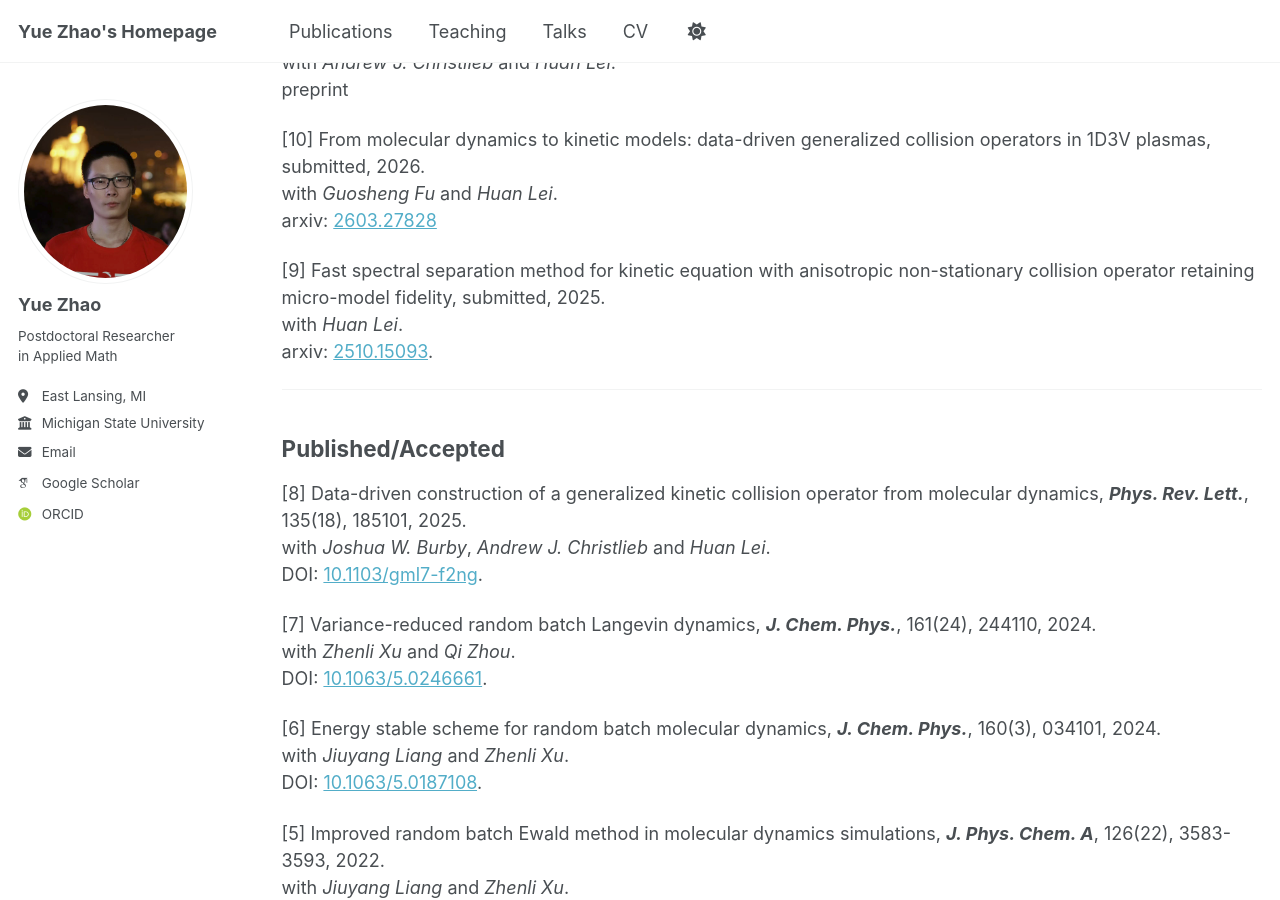
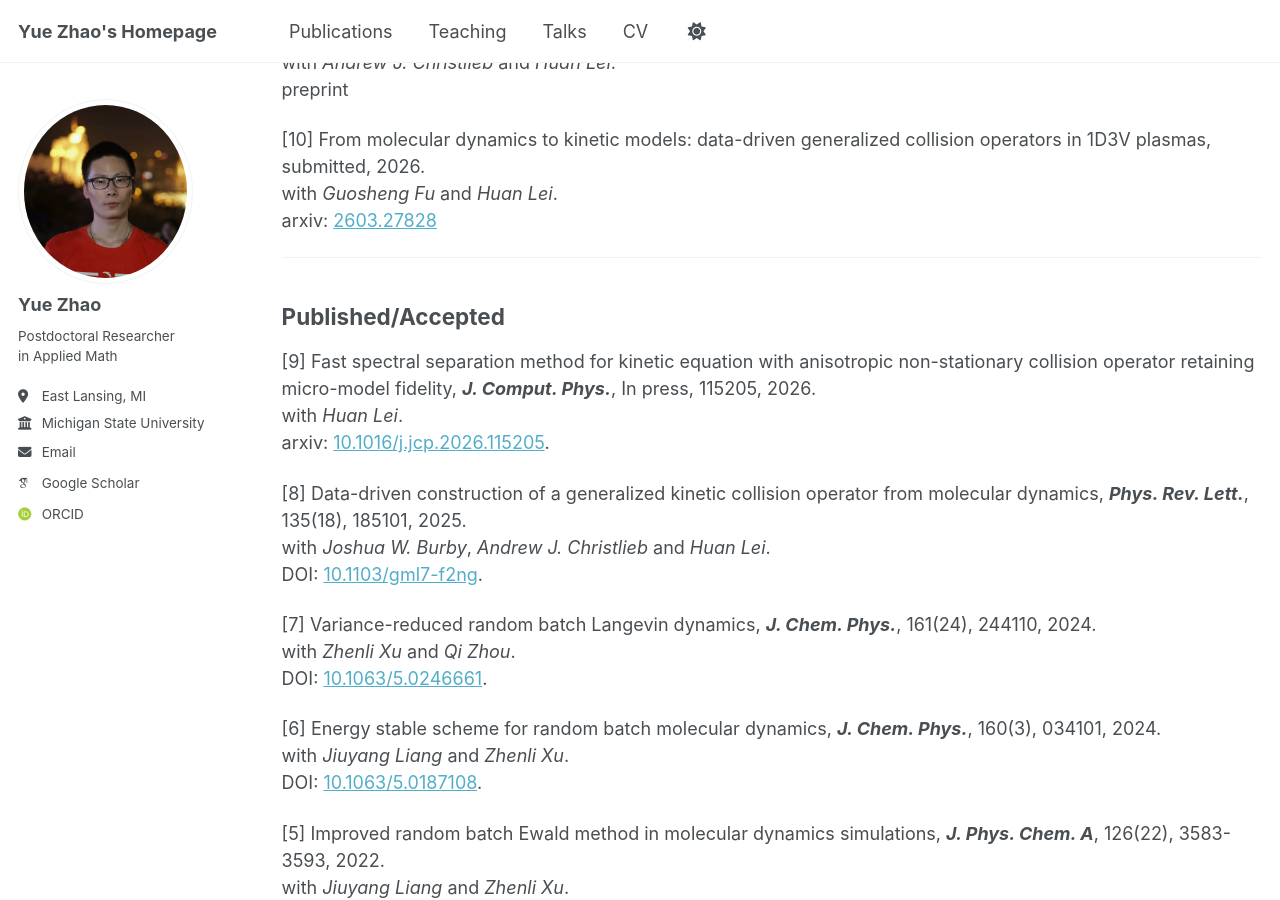
Before and after one commit to yuezhao1997/yuezhao1997.github.io, a Jekyll site: the page built from _pages/publication.md, in a window 1280 px wide and 900 px high, scrolled down 300 px. Built offline with Jekyll 4.4.1, drawn with Linux system fonts in a browser that asks for light colours; some web fonts are replaced; a script bundle is joined from its source files by our own code; library files that are not in the unit come from our copies.

Commit message:
Update publication.md

```diff
--- a/_pages/publication.md
+++ b/_pages/publication.md
@@ -22,14 +22,14 @@ Preprint
      with _Guosheng Fu_ and _Huan Lei_. <br>
      arxiv: [2603.27828](https://arxiv.org/pdf/2603.27828)
 
-[9] Fast spectral separation method for kinetic equation with anisotropic non-stationary collision operator retaining micro-model fidelity, submitted, 2025. <br>
-    with _Huan Lei_. <br>
-    arxiv: [2510.15093](https://arxiv.org/pdf/2510.15093?).
-
 -----------
 
 Published/Accepted
 -----
+
+[9] Fast spectral separation method for kinetic equation with anisotropic non-stationary collision operator retaining micro-model fidelity, _**J. Comput. Phys.**_, In press, 115205, 2026. <br>
+    with _Huan Lei_. <br>
+    arxiv: [10.1016/j.jcp.2026.115205](https://www.sciencedirect.com/science/article/pii/S0021999126005577).
 
 [8] Data-driven construction of a generalized kinetic collision operator from molecular dynamics, _**Phys. Rev. Lett.**_, 135(18), 185101, 2025. <br>
     with _Joshua W. Burby_, _Andrew J. Christlieb_ and _Huan Lei_. <br>
```
